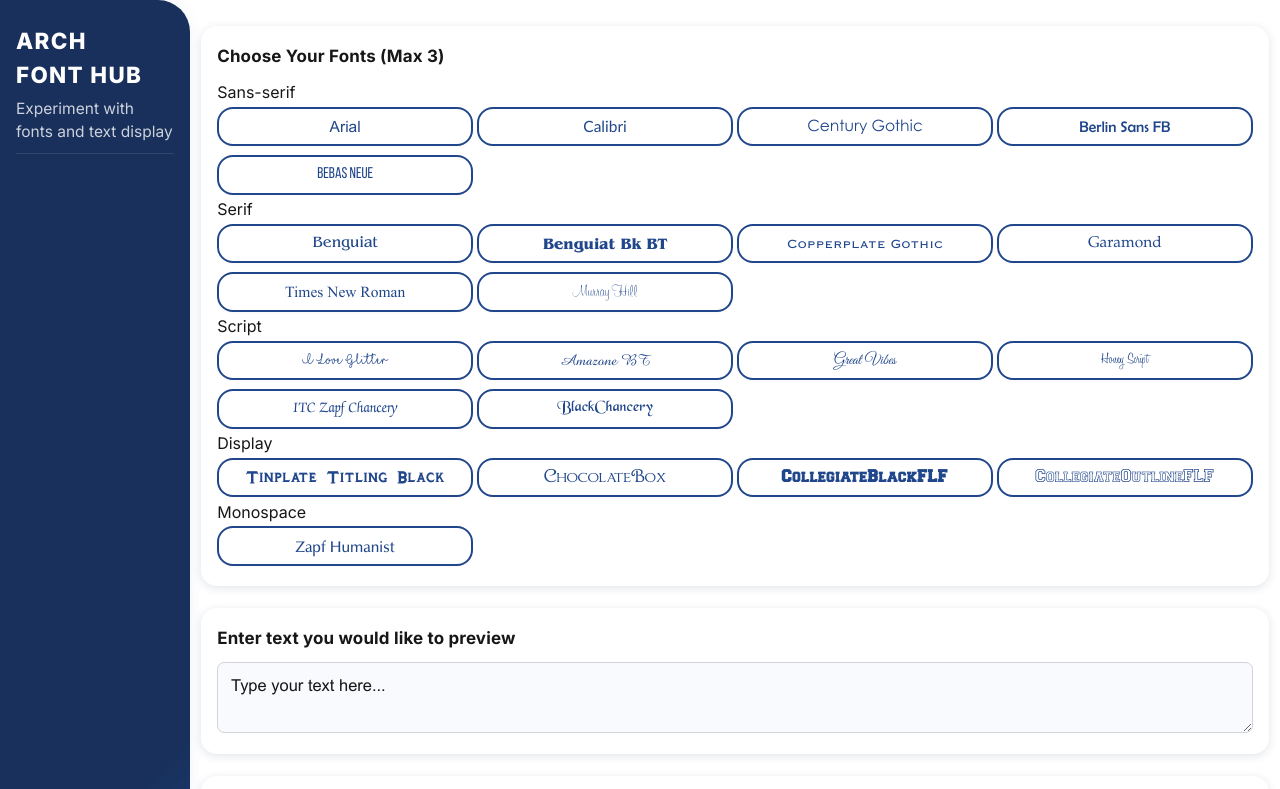
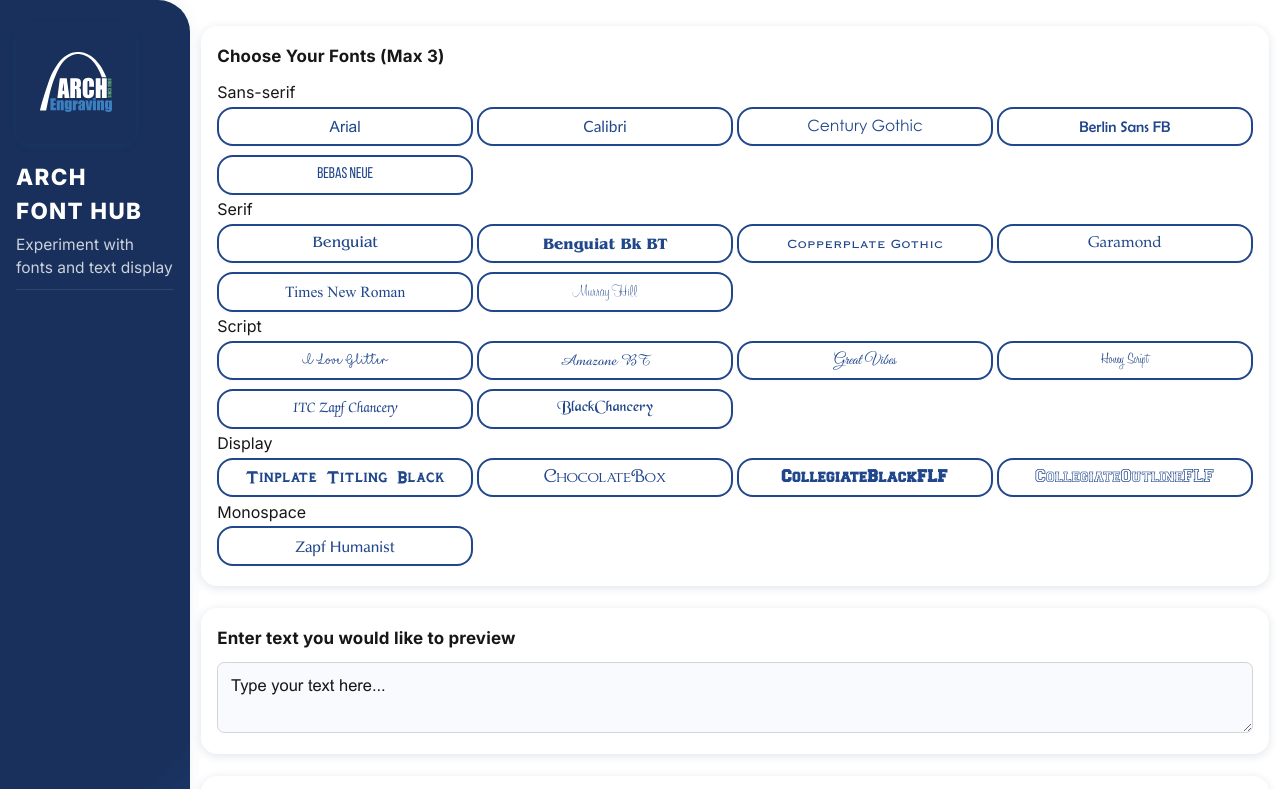
Before and after one commit to Arch-Tom/archfonthub, a React (Vite) app: page / in a window 1280 px wide. Shown: the top 789 px of the page. Built offline with nearby package versions, Linux system fonts and the light colour scheme.

Commit message:
Adding logo

```diff
--- a/src/App.jsx
+++ b/src/App.jsx
@@ -6,36 +6,35 @@ const App = () => {
     const DEFAULT_TEXT_PLACEHOLDER = 'Type your text here...';
     const MAX_SELECTED_FONTS = 3;
 
-    // Updated font categories and list (all available fonts):
     const categorizedFonts = {
         'Sans-serif': [
             'Arial',
             'Calibri',
             'Century Gothic',
-            'Berlin Sans FB',      // New
-            'Bebas Neue'           // New
+            'Berlin Sans FB',
+            'Bebas Neue'
         ],
         'Serif': [
             'Benguiat',
-            'Benguiat Bk BT',      // New
+            'Benguiat Bk BT',
             'Copperplate Gothic',
             'Garamond',
             'Times New Roman',
-            'Murray Hill'          // New
+            'Murray Hill'
         ],
         'Script': [
             'I Love Glitter',
-            'Amazone BT',          // New
-            'Great Vibes',         // New
-            'Honey Script',        // New
-            'ITC Zapf Chancery',   // New
-            'BlackChancery'        // New
+            'Amazone BT',
+            'Great Vibes',
+            'Honey Script',
+            'ITC Zapf Chancery',
+            'BlackChancery'
         ],
         'Display': [
             'Tinplate Titling Black',
-            'ChocolateBox',        // New
-            'CollegiateBlackFLF',  // New
-            'CollegiateOutlineFLF' // New
+            'ChocolateBox',
+            'CollegiateBlackFLF',
+            'CollegiateOutlineFLF'
         ],
         'Monospace': [
             'Zapf Humanist'
@@ -165,6 +164,20 @@ const App = () => {
     return (
         <div className="app-layout">
             <aside className="sidebar">
+                <div className="sidebar-logo">
+                    <img
+                        src="/images/Arch Vector Logo White.svg"
+                        alt="Arch Font Hub Logo"
+                        style={{
+                            maxWidth: 120,
+                            width: '100%',
+                            margin: '0 auto 16px auto',
+                            display: 'block',
+                            borderRadius: '1rem',
+                            boxShadow: '0 2px 8px rgba(70,130,180,0.09)'
+                        }}
+                    />
+                </div>
                 <div className="sidebar-title">ARCH<br />FONT HUB</div>
                 <div className="sidebar-desc">Experiment with fonts and text display</div>
             </aside>
```
Also changed, not shown: public/images/Arch Vector Logo White.svg (added).
